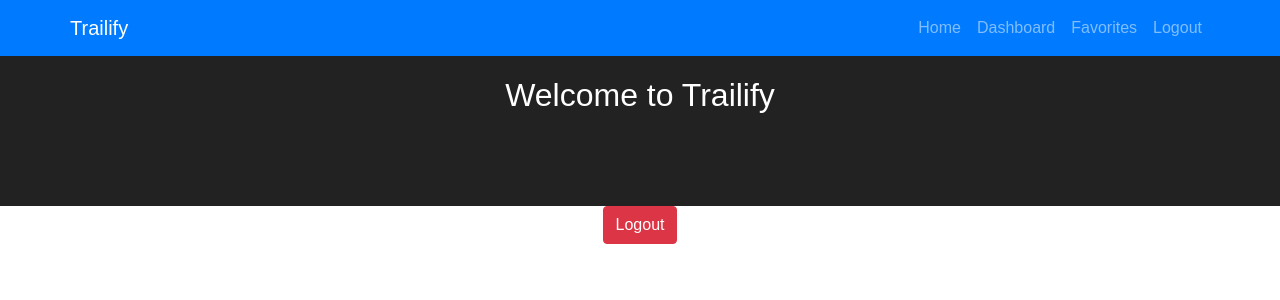
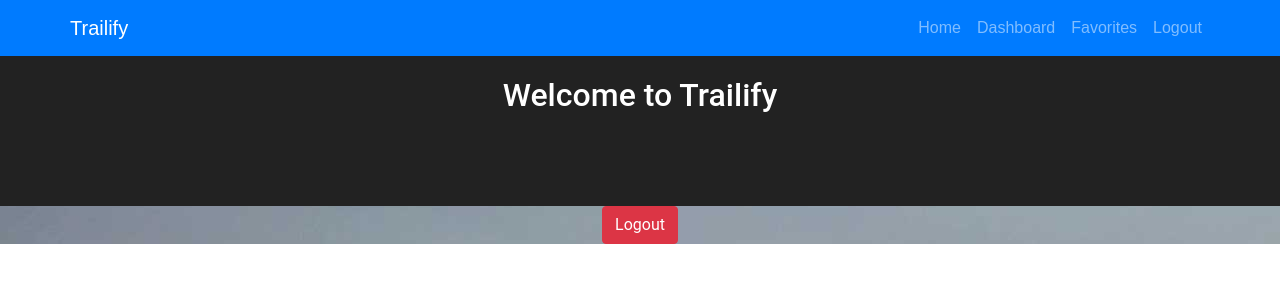
Before and after one commit to hferris/trailify, a React (Create React App) app in the folder client/: page / in a window 1280 px wide. Shown: the top 300 px of the page. Built offline with nearby package versions, Linux system fonts and the light colour scheme; sample sign-in values are in the browser's storage.

Commit message:
BG img connection

```diff
--- a/client/src/pages/Home/index.js
+++ b/client/src/pages/Home/index.js
@@ -1,5 +1,6 @@
-import React from "react";
+import React from "react"
 import { useHistory } from "react-router-dom";
+import background from "../../imgs/home.jpeg";
 
 import "./home.css";
 import { useAuth } from "../../utils/auth";
@@ -8,10 +9,15 @@ function Home() {
   const { user, logout } = useAuth();
   const history = useHistory();
 
+  const styles = {
+    fontFamily: "Roboto, Times New Roman, Times, serif",
+    boxSizing: "border-box",
+    backgroundImage: `url(${background})`,
+  };
 
 
   return (
-    <div className="App">
+    <div style={styles} className="App">
       <div className="App-header">
 
         <h2>Welcome to Trailify</h2>
```
